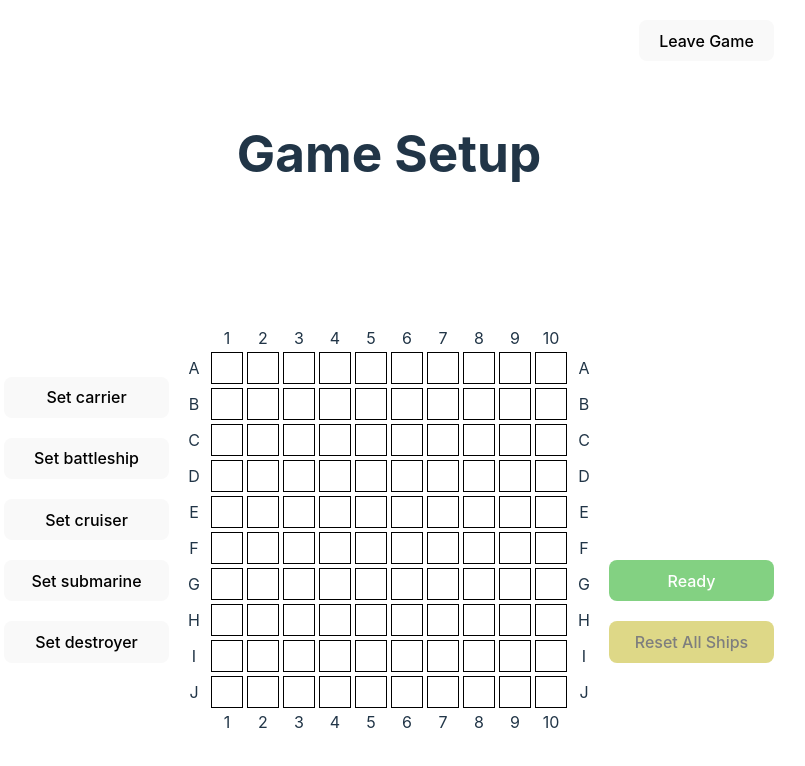
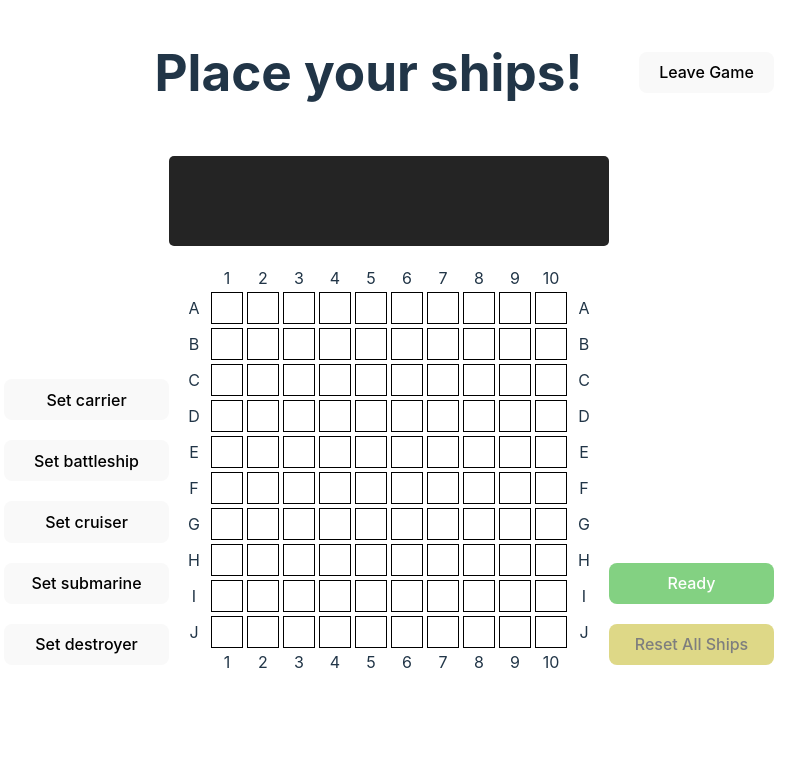
Before and after one commit to g-thedev/battleship-client, a React (Vite) app: page /game-setup in a window 1280 px wide. Shown: the top 766 px of the page, without its empty margins (251-1056 px from the left). Built offline with nearby package versions, Linux system fonts and the light colour scheme; no server answers; sample sign-in values are in the browser's storage.

Commit message:
Move headings to navbar and re-center page componenets

```diff
--- a/src/components/common/Nav/index.tsx
+++ b/src/components/common/Nav/index.tsx
@@ -19,6 +19,12 @@ const NavBar: React.FC = () => {
         <div className="navbar-container">
             <div className="logo">
                 <Link to="/">Battleship</Link>
+            </div>
+            <div>
+                {location.pathname === '/' && <h1>Main Menu</h1>}
+                {location.pathname === '/lobby' && <h1>Lobby</h1>}
+                {location.pathname === '/game-setup' && <h1>Place your ships!</h1>}
+                {location.pathname === '/game-room' && <h1>Game Room</h1>}
             </div>
             <div className="nav">
                 {isAuthenticated ? (
--- a/src/pages/GameRoom/index.tsx
+++ b/src/pages/GameRoom/index.tsx
@@ -78,7 +78,6 @@ const GameRoom = () => {
 
     return (
         <div className="game-room">
-            <h1>Game Room</h1>
             <div className='status-bar'>
                 {currentPlayerTurn && !gameOver && <p>Your turn!</p>}
                 {gameOver && <h2>{winner.message? winner.message: ''}{currentUserId === winner.winnerId? 'You win!' : `${winner.username} wins!`}</h2>}
--- a/src/pages/GameSetup/index.tsx
+++ b/src/pages/GameSetup/index.tsx
@@ -146,7 +146,6 @@ const GameSetup = () => {
                 })}
             </div>
             <div>
-                <h1>Game Setup</h1>
                 <div className="status-bar">
                     {opponentReady && !opponentReset && <p>{opponentReady} is ready!</p>}
                     {opponentReset && <p>{opponentReady} has reset their ships!</p>}
--- a/src/pages/GameSetup/style.css
+++ b/src/pages/GameSetup/style.css
@@ -15,3 +15,19 @@
     width: 185px;
     margin-top: 110px;
 }
+
+.status-bar {
+    display: flex;
+    flex-direction: column;
+    justify-content: center;
+    align-items: center;
+    width: 100%;
+    height: 50px;
+    margin-bottom: 10px;
+    padding: 0 10px;
+    background-color: #242424;
+    border-radius: 5px;
+    text-align: center;
+    position: relative;
+    right: 10px;
+}
--- a/src/pages/Homepage/index.tsx
+++ b/src/pages/Homepage/index.tsx
@@ -17,7 +17,6 @@ const Homepage: React.FC = () => {
 
     return (
         <div className='main-menu-container'>
-            <h1>Main Menu</h1>
             <div className='menu-nav'>
                 <Button text="P v P" onClick={handleJoinPvP} />
                 <div className='pvai-container'>
--- a/src/pages/Homepage/style.css
+++ b/src/pages/Homepage/style.css
@@ -9,6 +9,8 @@
   flex-direction: horizontal;
   align-items: center;
   margin-top: 100px;
+  position: relative;
+  right: 60px;
 }
 
 .pvai-container {
--- a/src/pages/Lobby/index.tsx
+++ b/src/pages/Lobby/index.tsx
@@ -93,7 +93,6 @@ const Lobby = () => {
 
     return (
         <div className='lobby'>
-            <h1>Lobby</h1>
             <ul>
                 {Object.values(lobbyUsers).filter(user => user.id !== currentUserId).map((user) => (
                     <li key={user.id}>
--- a/src/pages/Lobby/style.css
+++ b/src/pages/Lobby/style.css
@@ -9,6 +9,8 @@
 
 .lobby ul {
     padding: unset;
+    position: relative;
+    right: 80px;
 }
 
 .lobby ul li {
@@ -24,4 +26,6 @@
     display: flex;
     flex-direction: column;
     text-align: center;
+    position: relative;
+    right: 80px;
 }
```
